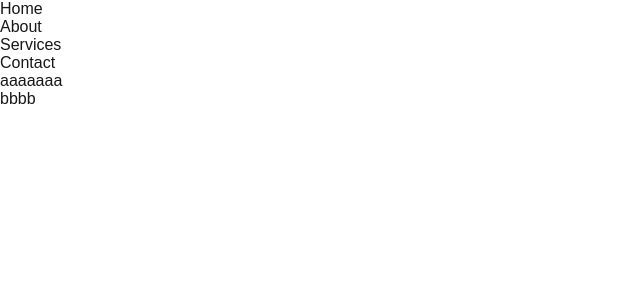
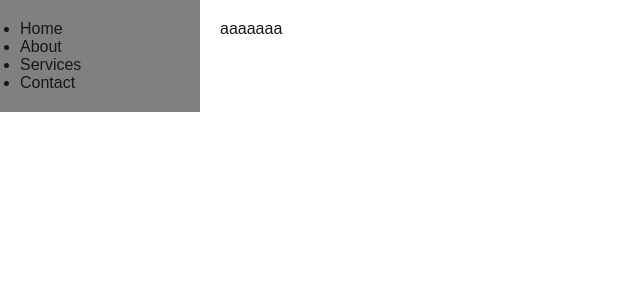
Before and after one commit to daisukedayo/next-js-study, a Next.js app: page / in a window 1280 px wide. Shown: the top 300 px of the page, without its empty margins (0-640 px from the left). Built offline with nearby package versions, Linux system fonts and the light colour scheme.

Commit message:
cssの当て方わかった

```diff
--- /dev/null
+++ b/src/app/layout.css
@@ -0,0 +1,14 @@
+.layout {
+  display: flex;
+}
+
+.sidenav {
+  background-color: gray;
+  padding: 20px;
+  width: 200px;
+}
+
+.content {
+  flex-grow: 1;
+  padding: 20px;
+}
--- a/src/app/layout.tsx
+++ b/src/app/layout.tsx
@@ -1,6 +1,6 @@
-import type { Metadata } from "next";
 import localFont from "next/font/local";
 import "./globals.css";
+import "./layout.css";
 import Sidenav from "@/components/Sidenav";
 
 const geistSans = localFont({
@@ -14,11 +14,6 @@ const geistMono = localFont({
   weight: "100 900",
 });
 
-export const metadata: Metadata = {
-  title: "Create Next App",
-  description: "Generated by create next app",
-};
-
 export default function RootLayout({
   children,
 }: Readonly<{
@@ -27,9 +22,10 @@ export default function RootLayout({
   return (
     <html lang="en">
       <body className={`${geistSans.variable} ${geistMono.variable}`}>
-        <Sidenav />
-        {children}
-        bbbb
+        <div className="layout">
+          <Sidenav />
+          <main className="content">{children}</main>
+        </div>
       </body>
     </html>
   );
--- a/src/components/Sidenav.tsx
+++ b/src/components/Sidenav.tsx
@@ -1,8 +1,8 @@
 import React from "react";
 
-const SideNav: React.FC = () => {
+const SideNav = () => {
   return (
-    <nav>
+    <nav className="sidenav">
       <ul>
         <li>
           <a href="#home">Home</a>
```
